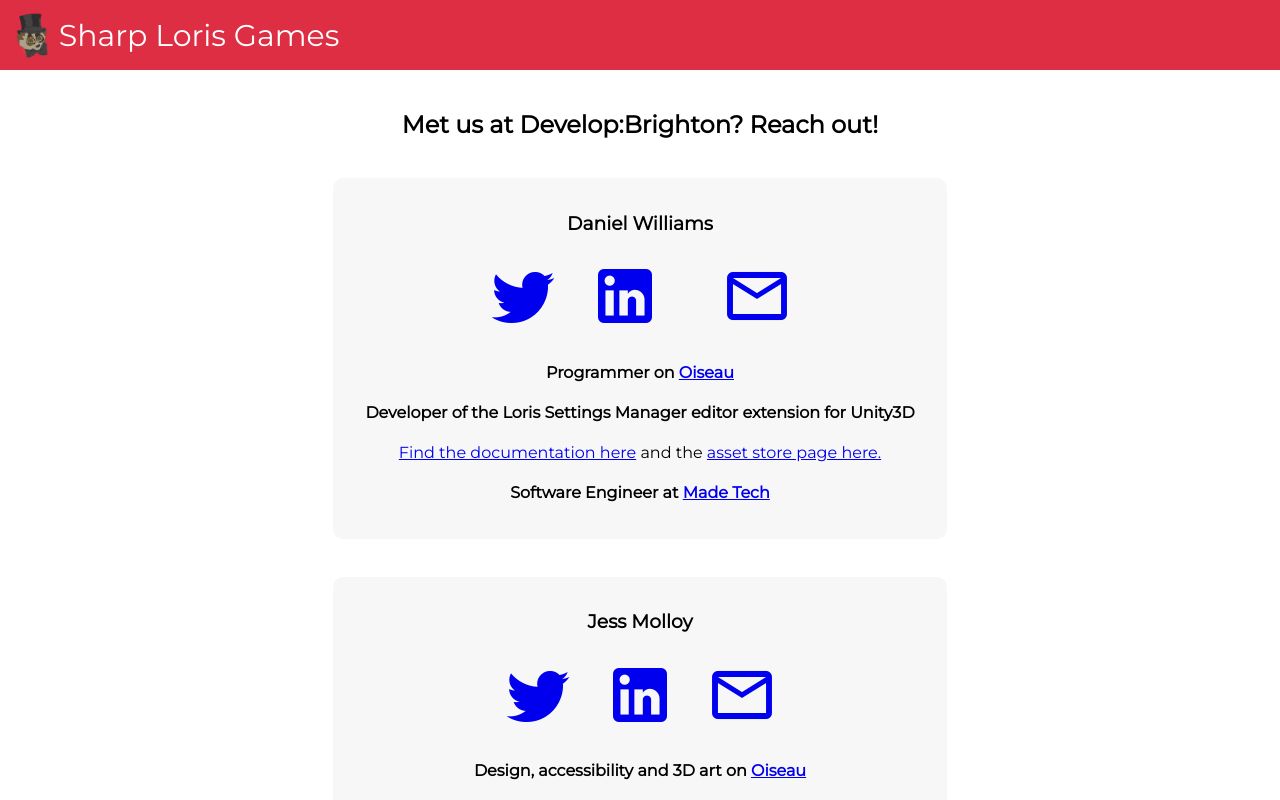
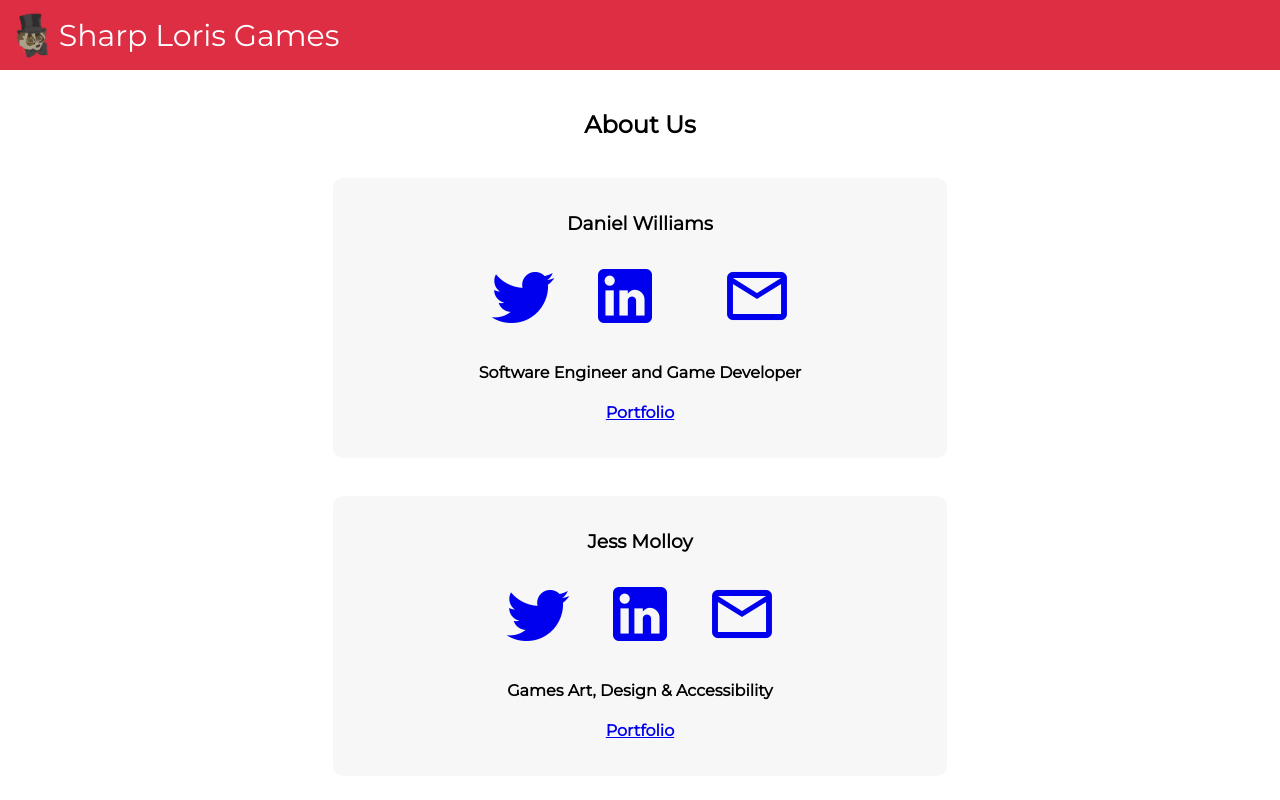
Before and after one commit to sharploris/sharploris.github.io, a React (Create React App) app: page / in a window 1280 px wide. Shown: the top 800 px of the page. Built offline with nearby package versions, Linux system fonts and the light colour scheme.

Commit message:
Updated about page

```diff
--- a/src/App.tsx
+++ b/src/App.tsx
@@ -10,7 +10,7 @@
     <div className={styles.appWrapper}>
       <Header />
       <div className={`${styles.appBody} centered`}>
-        <h2>Met us at Develop:Brighton? Reach out!</h2>
+        <h2>About Us</h2>
         <br />
         <PeoplePage />
       </div>
--- a/src/Components/PeoplePage/index.tsx
+++ b/src/Components/PeoplePage/index.tsx
@@ -14,18 +14,8 @@
             githubUrl="https://github.com/DanielW093"
             contactEmail="contact@sharploris.net"
           />
-          <h4>Programmer on <a href="https://twitter.com/Oiseaudev" target="_blank" rel="noopener noreferrer">Oiseau</a></h4>
-          <h4>Developer of the Loris Settings Manager editor extension for Unity3D</h4>
-          <p>
-            <a href="https://sharploris.net/LorisSettingsManager" target="_blank" rel="noopener noreferrer">
-              Find the documentation here
-            </a>
-            &nbsp;and the&nbsp;
-            <a href="https://assetstore.unity.com/packages/tools/utilities/loris-settings-manager-139326" target="_blank" rel="noopener noreferrer">
-              asset store page here.
-            </a>
-          </p>
-          <h4>Software Engineer at <a href="https://www.madetech.com/" target="_blank" rel="noopener noreferrer">Made Tech</a></h4>
+          <h4>Software Engineer and Game Developer</h4>
+          <a href="http://danielwilliams.sharploris.net/" target="_blank" rel="noopener noreferrer"><h4>Portfolio</h4></a>
         </div>
         <br />
         <br />
@@ -36,9 +26,8 @@
             linkedinUrl="https://www.linkedin.com/in/jessmolloyga/"
             contactEmail="jessmolloyga@gmail.com"
           />
-          <h4>Design, accessibility and 3D art on <a href="https://twitter.com/Oiseaudev" target="_blank" rel="noopener noreferrer">Oiseau</a></h4>
-          <h4>Developer of <a href="https://jessmolloyga.wixsite.com/jessmolloy" target="_blank" rel="noopener noreferrer">The Green Monster</a> mod for Fallout 4</h4>
-          <h4>Games Development (Design) Masters Student at Kingston University</h4>
+          <h4>Games Art, Design & Accessibility</h4>
+          <a href="http://jessmolloy.sharploris.net/" target="_blank" rel="noopener noreferrer"><h4>Portfolio</h4></a>
         </div>
         <br />
         <br />
```
